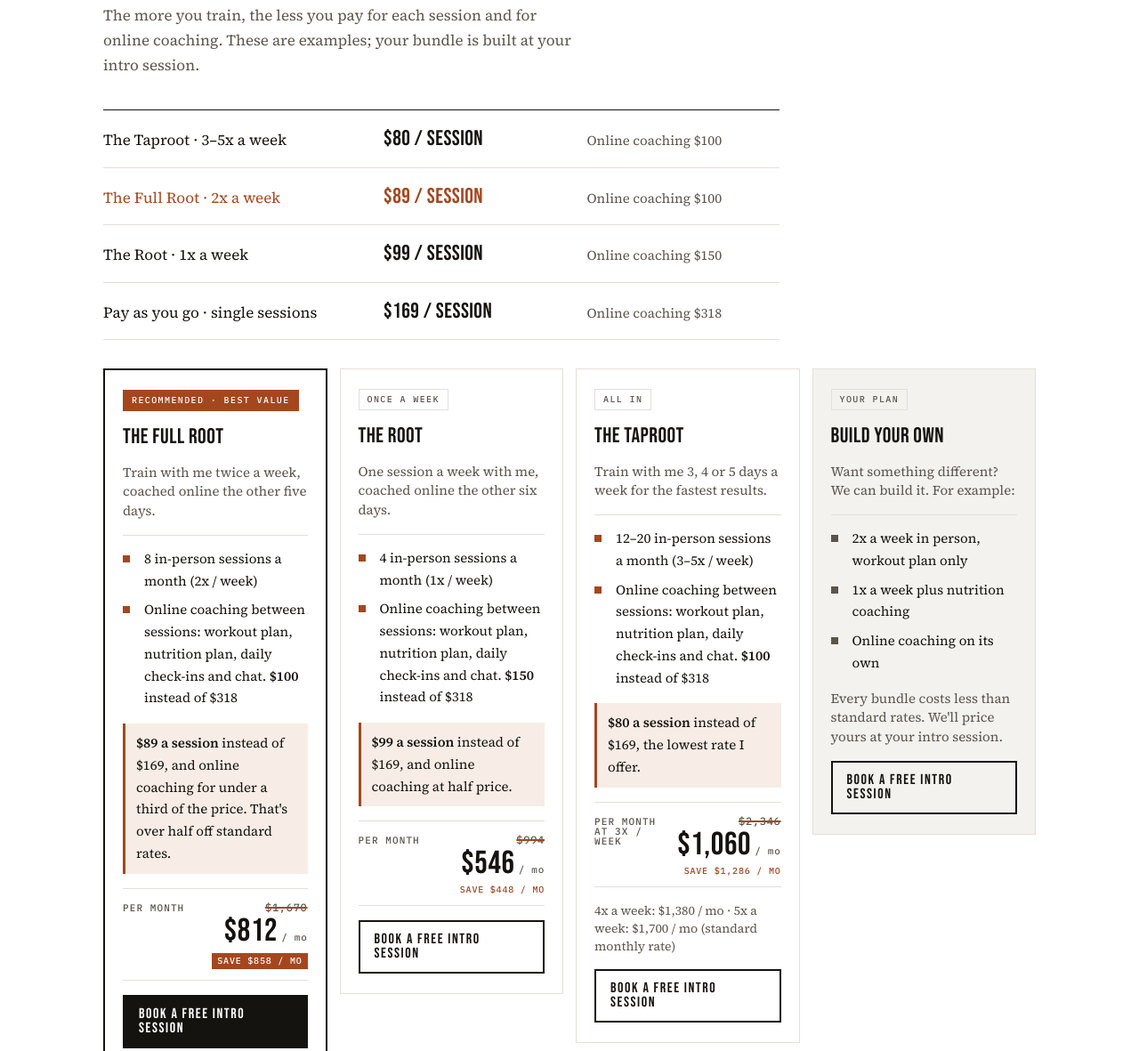
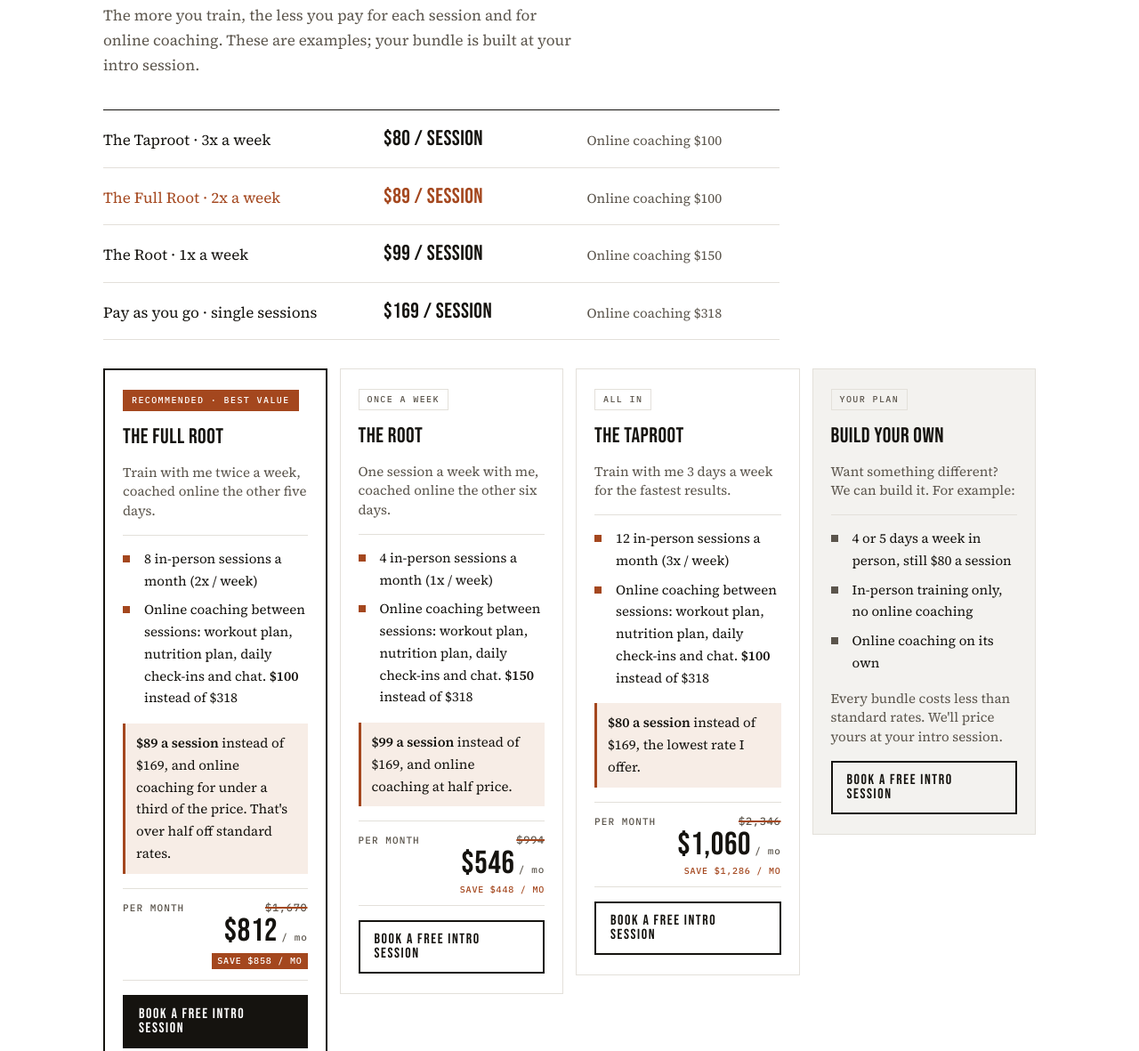
Before and after one commit to primalrootsfitness/primal-roots-site, a plain HTML site: page pricing.html in a window 1280 px wide. Shown: the part 835-2016 px from the top of the page at 89% size. Drawn offline with Linux system fonts and the light colour scheme.

Commit message:
Taproot is 3x a week ($1,060); Build your own covers 4-5x, training only, online only
Co-Authored-By: Claude Opus 5.5 <noreply@anthropic.com>
Claude-Session: https://claude.ai/code/session_01GwHZ2xzyoLh6S8vN4LM5QD

```diff
--- a/pricing.html
+++ b/pricing.html
@@ -34,7 +34,7 @@
 <div class="combo"><div><p class="label">In person</p><h3>1–5 days a week</h3><p>One-on-one sessions at your place. I bring the gear and coach every rep.</p></div><div class="plus" aria-hidden="true">+</div><div><p class="label">Online, the other days</p><h3>Coached in the app</h3><p>Your workouts with video demos, your meal guide and shopping guide, daily check-ins and habits, and chat with me anytime.</p></div></div>
 <div class="head" style="margin-top:24px"><p>The more you train, the less you pay for each session and for online coaching. These are examples; your bundle is built at your intro session.</p></div>
 <div class="ladder" role="table" aria-label="Price per session">
-<div role="row"><span role="cell">The Taproot · 3–5x a week</span><b role="cell">$80 / session</b><span role="cell">Online coaching $100</span></div>
+<div role="row"><span role="cell">The Taproot · 3x a week</span><b role="cell">$80 / session</b><span role="cell">Online coaching $100</span></div>
 <div role="row" class="best"><span role="cell">The Full Root · 2x a week</span><b role="cell">$89 / session</b><span role="cell">Online coaching $100</span></div>
 <div role="row"><span role="cell">The Root · 1x a week</span><b role="cell">$99 / session</b><span role="cell">Online coaching $150</span></div>
 <div role="row"><span role="cell">Pay as you go · single sessions</span><b role="cell">$169 / session</b><span role="cell">Online coaching $318</span></div>
@@ -52,15 +52,14 @@
 <div class="total"><span class="what">Per month</span><span class="amt" data-base="546" data-orig="994" data-mo></span></div>
 <a class="btn ghost" href="book.html">Book a free intro session</a></article>
 
-<article class="tier"><span class="tag">All in</span><h3>The Taproot</h3><p class="sub">Train with me 3, 4 or 5 days a week for the fastest results.</p>
-<ul class="incl"><li>12–20 in-person sessions a month (3–5x / week)</li><li><span>Online coaching between sessions: workout plan, nutrition plan, daily check-ins and chat. <b>$100</b> instead of $318</span></li></ul>
+<article class="tier"><span class="tag">All in</span><h3>The Taproot</h3><p class="sub">Train with me 3 days a week for the fastest results.</p>
+<ul class="incl"><li>12 in-person sessions a month (3x / week)</li><li><span>Online coaching between sessions: workout plan, nutrition plan, daily check-ins and chat. <b>$100</b> instead of $318</span></li></ul>
 <p class="deal"><b>$80 a session</b> instead of $169, the lowest rate I offer.</p>
-<div class="total"><span class="what">Per month at 3x / week</span><span class="amt" data-base="1060" data-orig="2346" data-mo></span></div>
-<p class="sub small">4x a week: $1,380 / mo · 5x a week: $1,700 / mo (standard monthly rate)</p>
+<div class="total"><span class="what">Per month</span><span class="amt" data-base="1060" data-orig="2346" data-mo></span></div>
 <a class="btn ghost" href="book.html">Book a free intro session</a></article>
 
 <article class="tier custom"><span class="tag">Your plan</span><h3>Build your own</h3><p class="sub">Want something different? We can build it. For example:</p>
-<ul class="incl"><li>2x a week in person, workout plan only</li><li>1x a week plus nutrition coaching</li><li>Online coaching on its own</li></ul>
+<ul class="incl"><li>4 or 5 days a week in person, still $80 a session</li><li>In-person training only, no online coaching</li><li>Online coaching on its own</li></ul>
 <p class="sub">Every bundle costs less than standard rates. We'll price yours at your intro session.</p>
 <a class="btn ghost" href="book.html">Book a free intro session</a></article>
 </div>
```
